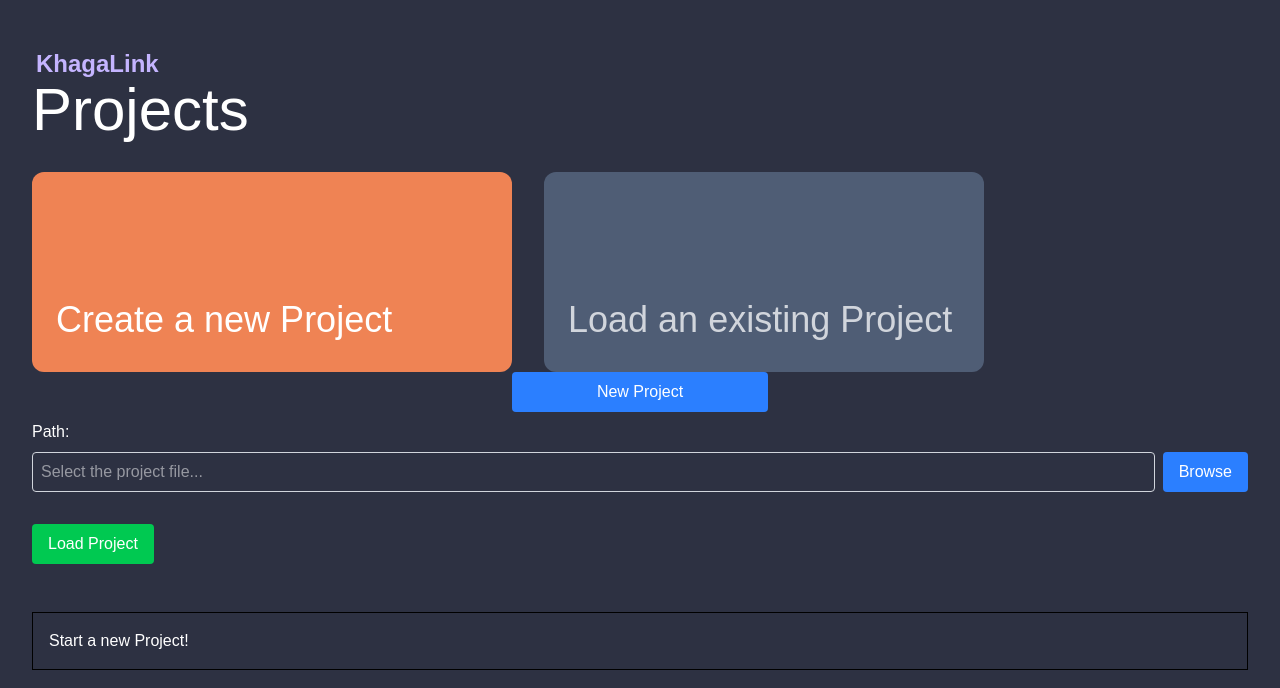
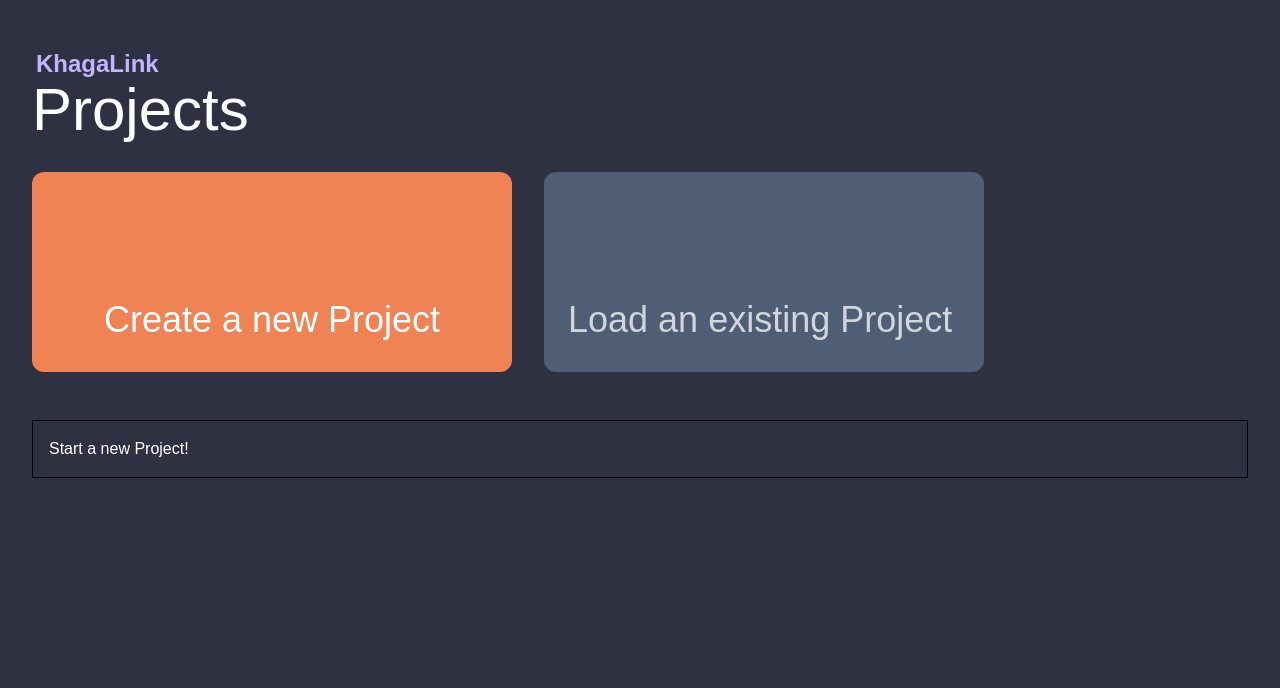
Before and after one commit to govindgcoder/KhagaLink, a React (Vite) app: page / in a window 1280 px wide. Shown: the top 688 px of the page. Built offline with nearby package versions, Linux system fonts and the light colour scheme; a web font is replaced by a local one.

Commit message:
added animation for create new project div

```diff
--- a/src/components/home.tsx
+++ b/src/components/home.tsx
@@ -26,6 +26,7 @@ export default function Home() {
 	};
 
 	const handleNewProjectUI = () => {
+		if (isNewProject) return;
 		setIsNewProject(!isNewProject);
 	};
 
@@ -65,11 +66,61 @@ export default function Home() {
 
 				<div id="rows" className="flex flex-col mt-8">
 					<div id="create-load-row" className="flex gap-8">
-						<div className="w-120 h-50 bg-[var(--primary-color)] rounded-xl px-6 pt-18 flex items-end">
-							<p className="text-4xl my-8">Create a new Project</p>
+						<div
+							className={`w-120 bg-[var(--primary-color)] rounded-xl px-6 flex flex-col transition-all duration-300 ease-in-out
+								${isNewProject ? "h-120 justify-center items-center" : "h-50 justify-end"}
+							`}
+							onClick={!isNewProject ? handleNewProjectUI : undefined}
+							style={{ cursor: isNewProject ? "default" : "pointer" }}
+						>
+							<div className="relative w-full h-full flex flex-col items-center justify-center">
+								{isNewProject && (
+									<button
+										className="absolute top-4 right-4 z-10"
+										onClick={(e) => {
+											e.stopPropagation();
+											setIsNewProject(false);
+										}}
+									>
+										<svg
+											xmlns="http://www.w3.org/2000/svg"
+											fill="none"
+											viewBox="0 0 24 24"
+											strokeWidth={1.5}
+											stroke="currentColor"
+											className="w-8 h-8"
+										>
+											<path
+												strokeLinecap="round"
+												strokeLinejoin="round"
+												d="M6 18L18 6M6 6l12 12"
+											/>
+										</svg>
+									</button>
+								)}
+								<p
+									className={`text-4xl transition-all duration-200
+										${isNewProject ? "mt-12 mb-6" : "mt-24"}
+									`}
+								>
+									Create a new Project
+								</p>
+								<div
+									className={`transition-all duration-500 overflow-hidden w-full
+										${isNewProject ? "opacity-100 max-h-[500px] pointer-events-auto" : "opacity-0 max-h-0 pointer-events-none"}
+									`}
+								>
+									{isNewProject && (
+										<ProjectCreator />
+									)}
 								</div>
+							</div>
+						</div>
+
 						<div className="w-110 h-50 bg-[var(--secondary-color)] rounded-xl px-6 pt-18 flex items-end">
-							<p className="text-4xl my-8 text-gray-300">Load an existing Project</p>
+							<p className="text-4xl my-8 text-gray-300">
+								Load an existing Project
+							</p>
 						</div>
 					</div>
 				</div>
@@ -80,49 +131,8 @@ export default function Home() {
 						gap: "8px",
 						flexDirection: "column",
 					}}
-				>
-					<button
-						className="bg-blue-500 text-white px-4 py-2 rounded hover:bg-blue-600 w-64 self-center"
-						onClick={handleNewProjectUI}
-					>
-						{!isNewProject ? "New Project" : "Close"}
-					</button>
+				></div>
 				<div>
-						{isNewProject ? (
-							<ProjectCreator></ProjectCreator>
-						) : null}
-					</div>
-				</div>
-				{!isNewProject ? (
-					<div>
-						<div>
-							<fieldset className="space-y-4">
-								<label className="block mb-2">Path:</label>
-								<div className="flex gap-2">
-									<input
-										type="text"
-										value={path}
-										readOnly
-										placeholder="Select the project file..."
-										className="border border-gray-300 rounded px-2 py-1 flex-grow"
-									/>
-									<button
-										onClick={handleBrowse}
-										className="bg-blue-500 text-white px-4 py-2 rounded hover:bg-blue-600"
-									>
-										Browse
-									</button>
-								</div>
-
-								<button
-									onClick={() => handleLoadProject(path)}
-									className="mt-4 bg-green-500 text-white px-4 py-2 rounded hover:bg-green-600"
-								>
-									Load Project
-								</button>
-							</fieldset>
-						</div>
-
 					<div className="border border-black mt-12 p-4 flex flex-col gap-4">
 						{projectList.length > 0 ? (
 							projectList.map((project) => (
@@ -138,9 +148,7 @@ export default function Home() {
 									<button
 										className="w-8 h-10 rounded grow-1 bg-red-300"
 										onClick={() =>
-												handleDeleteProject(
-													project.path,
-												)
+											handleDeleteProject(project.path)
 										}
 									>
 										X
@@ -152,7 +160,6 @@ export default function Home() {
 						)}
 					</div>
 				</div>
-				) : null}
 			</div>
 		)
 	);
--- a/src/index.css
+++ b/src/index.css
@@ -30,3 +30,13 @@ body,
     color: #ffffff;
     background-color: var(--background-color);
 }
+
+@keyframes fadeingOutIn {
+  0% { opacity: 1; }
+  50% { opacity: 0; }
+  100% { opacity: 1; }
+}
+
+.fadeState {
+  animation: fadeingOutIn 0.6s ease-in-out;
+}
```
Lines whose indentation alone changed are shown as unchanged.
